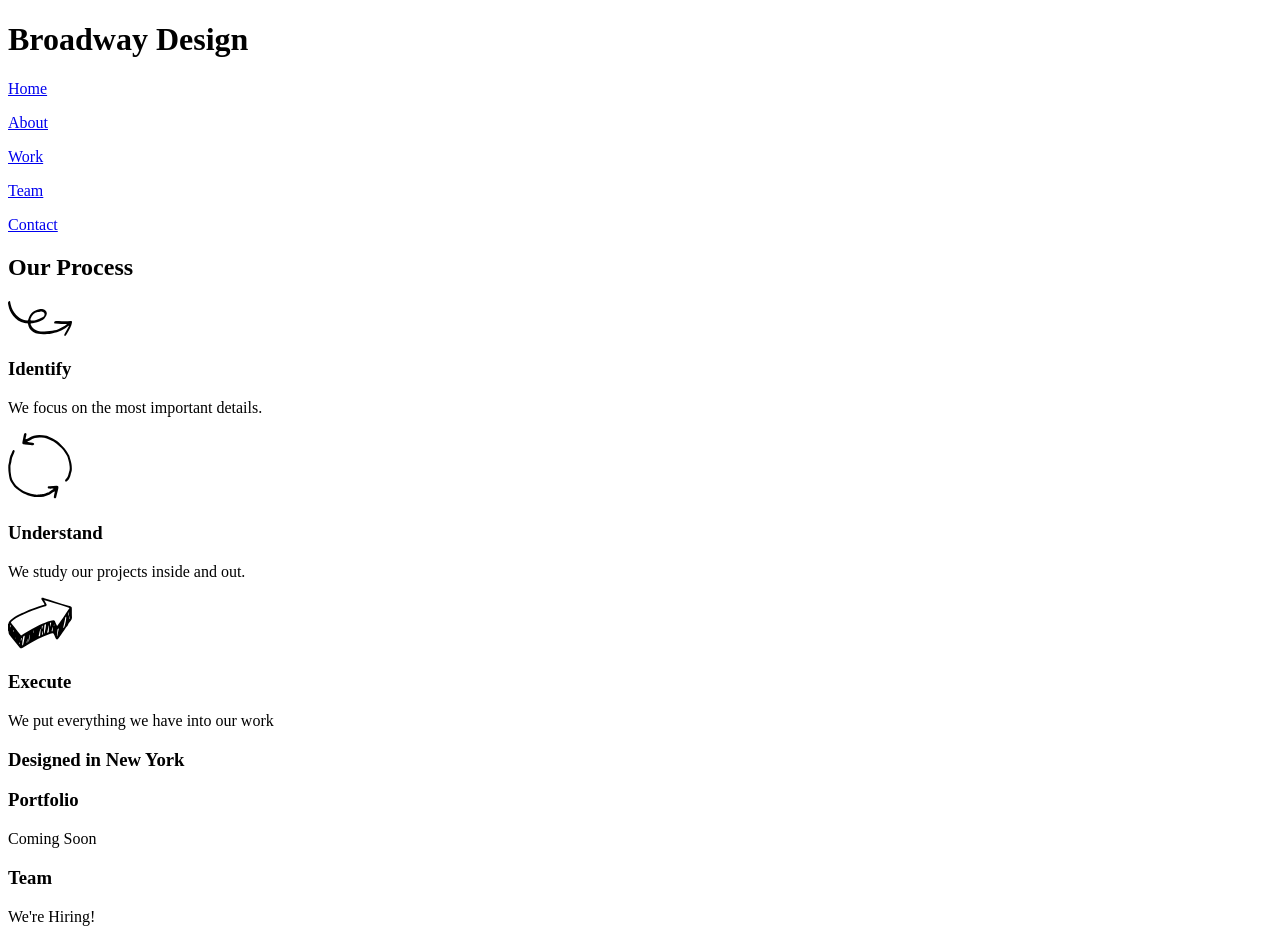
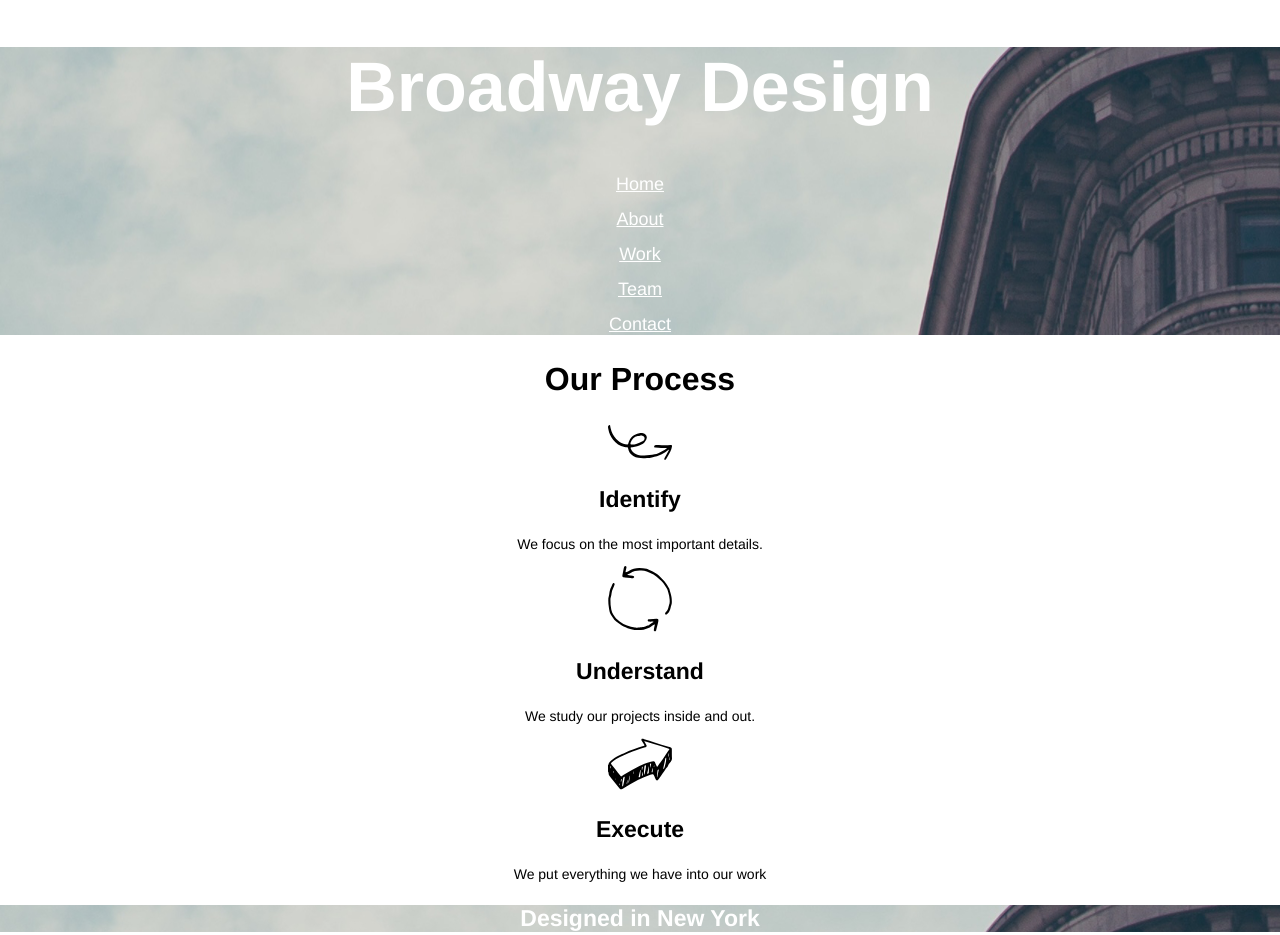
Before and after one commit to sduttonpro/sduttonpro.github.io, a plain HTML site: page broadway/index.html in a window 1280 px wide. Shown: the top 935 px of the page. Drawn offline with Linux system fonts and the light colour scheme.

Commit message:
CSS initial commit, getting there

```diff
--- a/broadway/index.html
+++ b/broadway/index.html
@@ -9,12 +9,12 @@
     <!-- Home Section -->
 
     <div class="home">
-      <h1 id="bkg-img">Broadway Design</h1>
-      <p><a href="#">Home</a></p>
-      <p><a href="#">About</a></p>
-      <p><a href="#">Work</a></p>
-      <p><a href="#">Team</a></p>
-      <p><a href="#">Contact</a></p>
+      <h1>Broadway Design</h1>
+      <a class="button" href="#">Home</a>
+      <p><a class="button" href="#">About</a></p>
+      <p><a class="button" href="#">Work</a></p>
+      <p><a class="button" href="#">Team</a></p>
+      <p><a class="button" href="#">Contact</a></p>
     </div>
 
     <!-- About Section -->
@@ -35,7 +35,7 @@
     <!--  Work Section -->
 
      <div class="work">
-       <h3 id="bkg-img">Designed in New York</h3>
+       <h3 id="design">Designed in New York</h3>
        <h3 id="work">Portfolio</h3>
        <p>Coming Soon</p>
      </div>
--- a/broadway/resources/css/style.css
+++ b/broadway/resources/css/style.css
@@ -0,0 +1,47 @@
+body {
+  font-family: Helvetica;
+  margin: auto;
+  text-align: center;
+}
+
+h1 {
+  font-size: 70px;
+  font-weight: bold;
+}
+
+h2 {
+  font-size: 32px;
+  font-weight: bold;
+}
+
+h3 {
+  font-size: 23px;
+  font-weight: bold;
+}
+
+p {
+  font-size: 14px;
+}
+
+.home {
+  background-image: url("../images/the-flatiron-building.png");
+  text-align: center;
+  color: white;
+}
+
+.button {
+  color: white;
+  font-size: 18px;
+}
+
+.footer {
+  text-align: left;
+  background-color: dimgray;
+  font-size: 11px;
+  color: white;
+}
+
+#design {
+  color: white;
+  background-image: url("../images/the-flatiron-building.png");
+}
```
